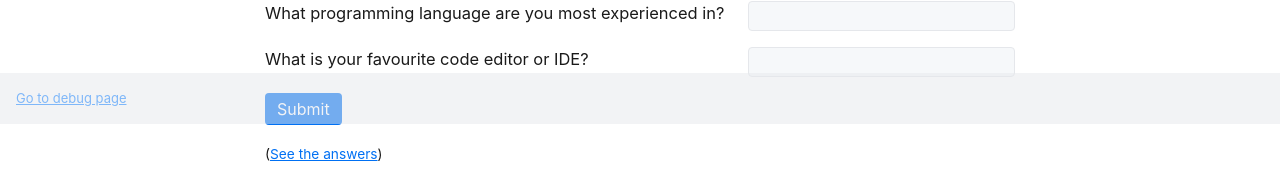
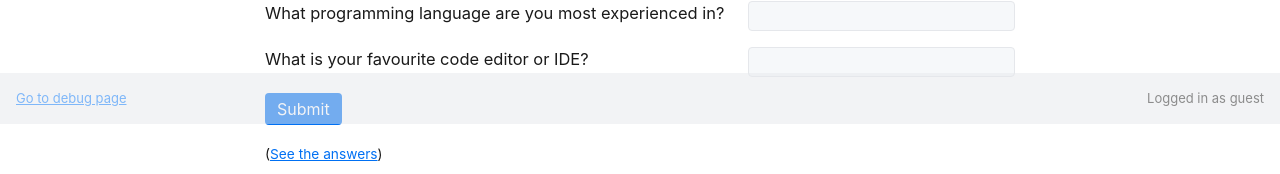
Before and after one commit to eddieantonio/oq, a SvelteKit app: page /questionnaire in a window 1280 px wide. Shown: the part 676-850 px from the top of the page. Built offline with nearby package versions, Linux system fonts and the light colour scheme; no server answers.

Commit message:
refactor: load participantId into every page

```diff
--- /dev/null
+++ b/src/routes/+layout.server.ts
@@ -0,0 +1,9 @@
+/**
+ * Loads the participantId into EVERY page.
+ */
+export function load({ cookies }) {
+    const participantId = cookies.get('participant_id');
+    return {
+        participantId
+    };
+}
--- a/src/routes/+layout.svelte
+++ b/src/routes/+layout.svelte
@@ -1,10 +1,18 @@
+<script lang="ts">
+    import { dev } from '$app/environment';
+    export let data;
+</script>
+
 <slot />
 
-<footer class="debug-footer">
-    <nav>
-        <a href="/_debug">Go to debug page</a>
-    </nav>
-</footer>
+{#if dev}
+    <footer class="debug-footer">
+        <nav>
+            <a href="/_debug">Go to debug page</a>
+            <span>Logged in as {data.participantId ? data.participantId : 'guest'}</span>
+        </nav>
+    </footer>
+{/if}
 
 <style>
     footer {
@@ -18,6 +26,9 @@
         right: 0;
         z-index: 1000;
 
+        display: flex;
+        justify-content: space-between;
+
         margin: 0;
         padding-inline: 1rem;
         padding-block: 1rem;
@@ -26,5 +37,10 @@
 
         background-color: var(--nc-bg-3);
         opacity: 0.5;
+        transition: opacity 0.2s ease-in-out;
+    }
+
+    nav:hover {
+        opacity: 1;
     }
 </style>
```
Also changed, not shown: src/routes/_debug/+page.server.ts (+0 -8 lines).
